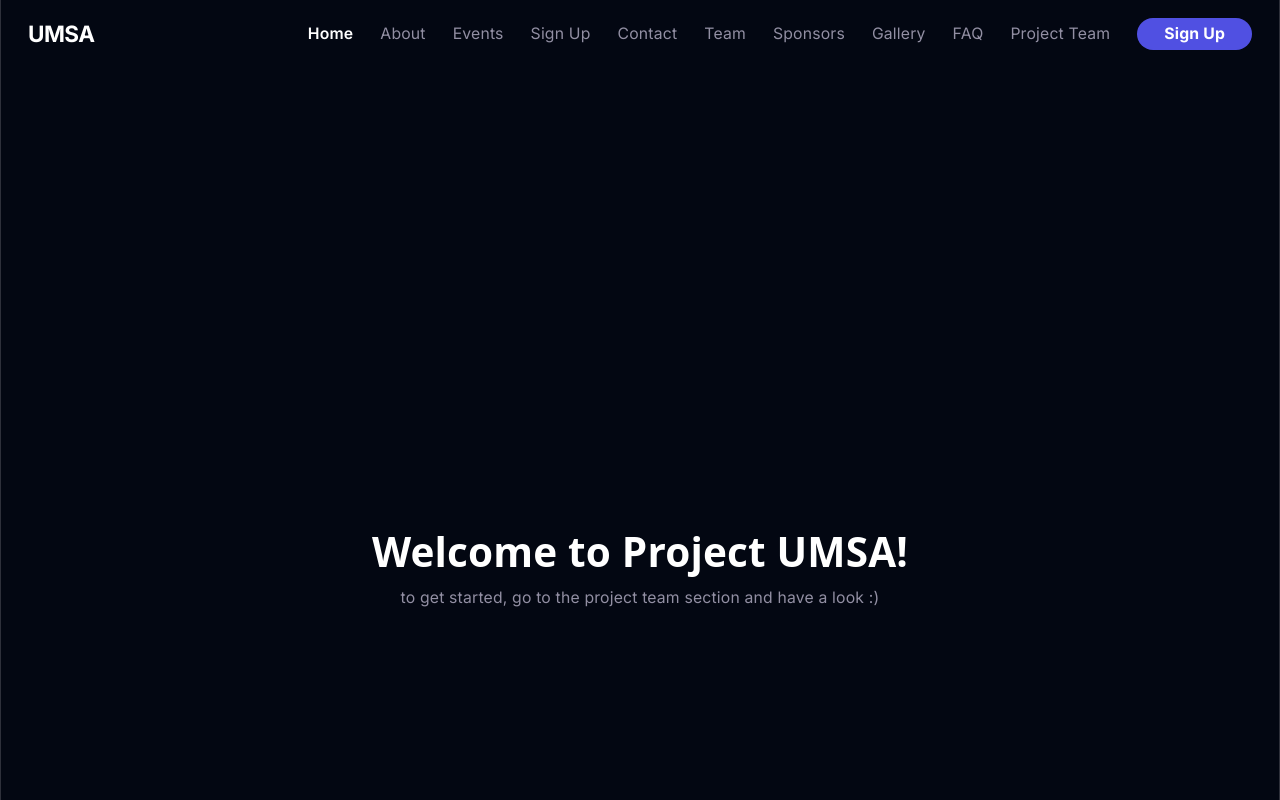
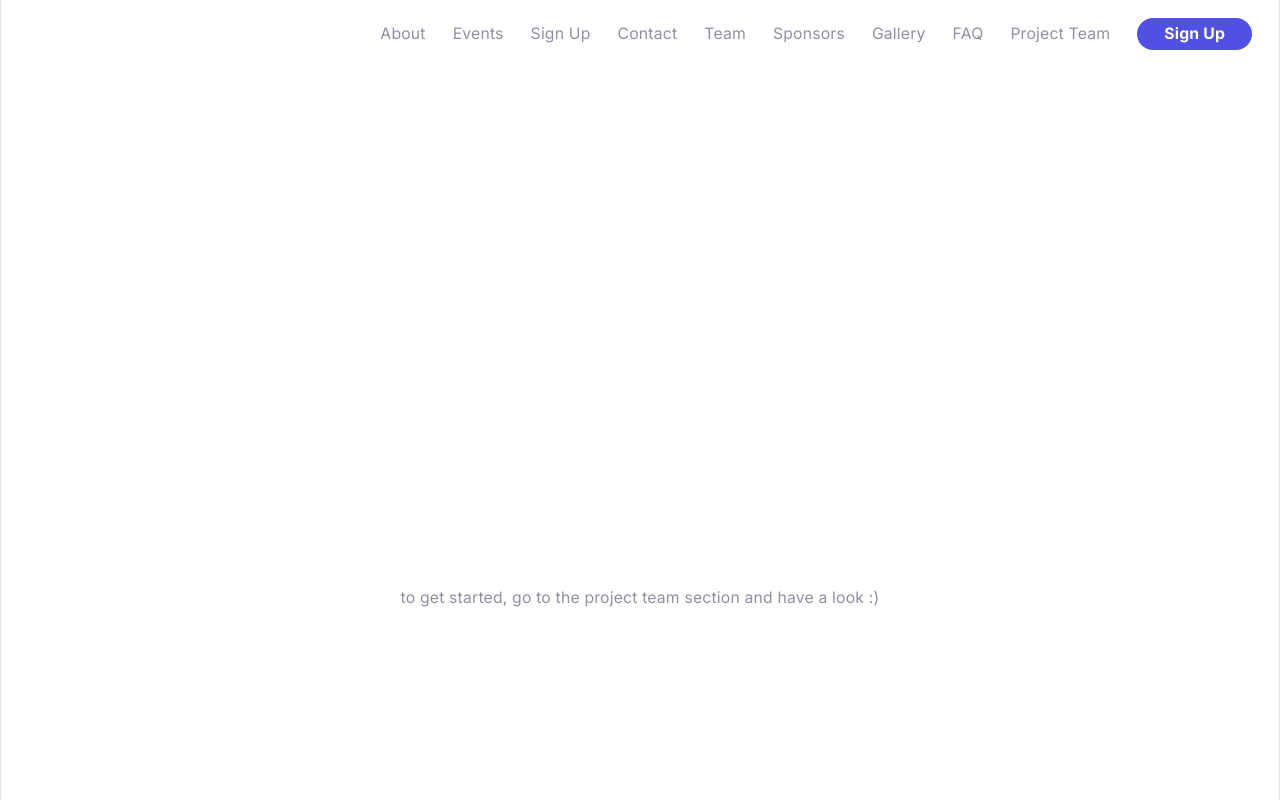
Before and after one commit to UoaWDCC/umsa, a React (Vite) app in the folder client/: page / in a window 1280 px wide. Shown: the top 800 px of the page. Built offline with nearby package versions, Linux system fonts and the light colour scheme; no server answers; a web font is replaced by a local one.

Commit message:
feat: change background to white and revert pref colour scheme

```diff
--- a/client/src/index.css
+++ b/client/src/index.css
@@ -33,7 +33,7 @@
   }
 }
 
-@media (prefers-color-scheme: light) {
+@media (prefers-color-scheme: dark) {
   :root {
     --text: #9ca3af;
     --text-h: #f3f4f6;
--- a/client/src/layouts/RootLayout.tsx
+++ b/client/src/layouts/RootLayout.tsx
@@ -4,7 +4,7 @@ import Footer from "../components/Footer";
 
 export default function RootLayout() {
   return (
-    <div className="min-h-screen bg-gray-950 text-white">
+    <div className="min-h-screen bg-white text-white">
       <Navbar />
       <main className="w-full px-4 py-8">
         <ScrollRestoration />
```
